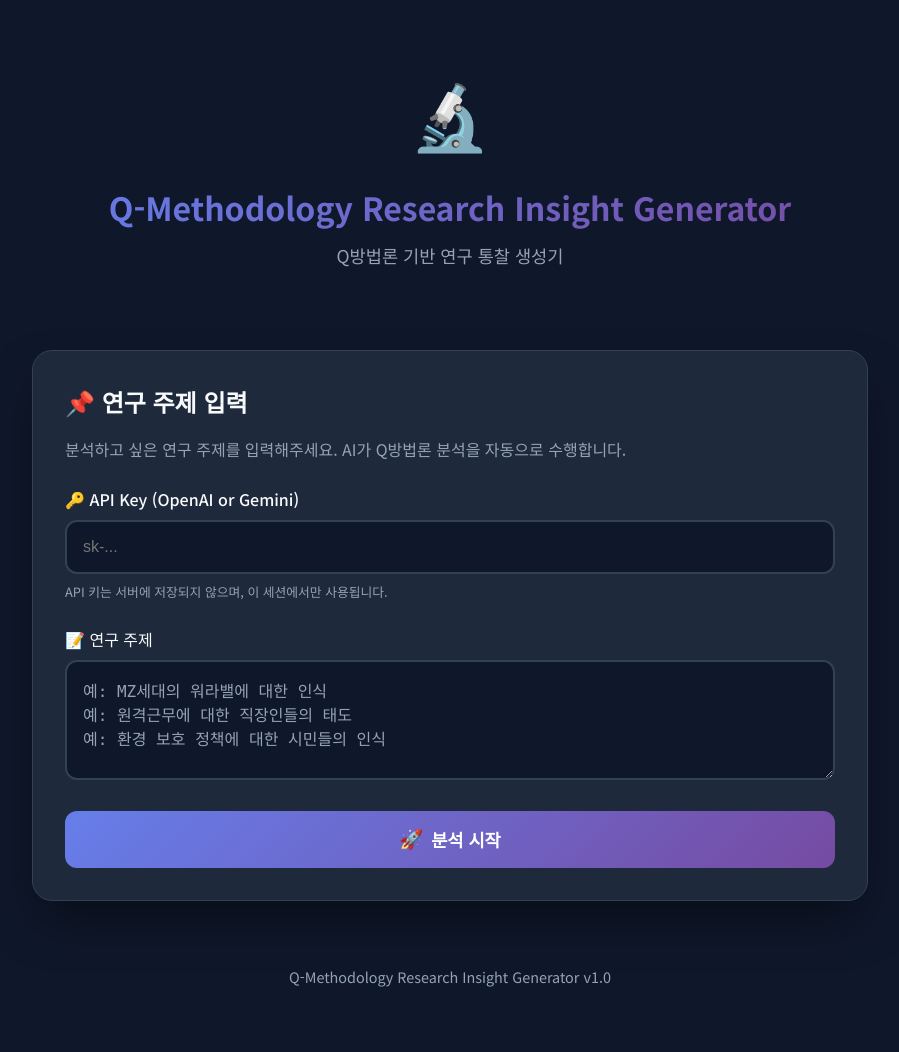
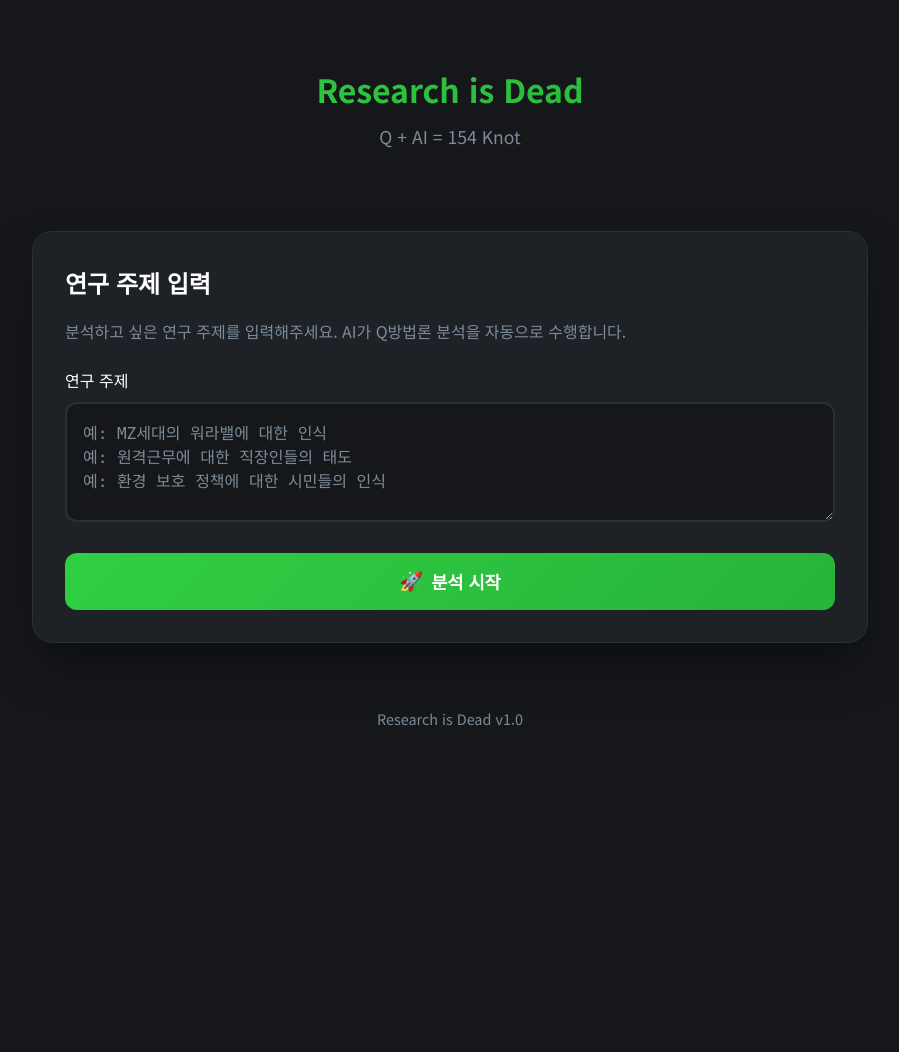
Before and after one commit to jensenjunseon-arch/Qmethod, a Flask app: page / in a window 1280 px wide. Shown: the whole page, without its empty margins (190-1089 px from the left). After the commit the page ends 726 px from the top, so only its background shows below. Run offline with Flask 3, Linux system fonts and the light colour scheme.

Commit message:
UI 개선(Ghost Green 테마), 제목 변경('Research is Dead'), 이모지 제거 및 API 관리 방식 개선

```diff
--- a/app.py
+++ b/app.py
@@ -109,13 +109,20 @@ def start_analysis():
     """분석 시작"""
     data = request.json
     topic = data.get('topic', '')
-    api_key = data.get('api_key', '')
+    api_key = data.get('api_key', '').strip()
 
     if not topic:
         return jsonify({'error': '연구 주제를 입력해주세요.'}), 400
 
+    # If no API key provided in request, check server configuration
     if not api_key:
-        return jsonify({'error': 'OpenAI API Key를 입력해주세요.'}), 400
+        if config.OPENAI_API_KEY:
+            api_key = config.OPENAI_API_KEY
+        elif config.GOOGLE_API_KEY:
+            api_key = config.GOOGLE_API_KEY
+
+    if not api_key:
+        return jsonify({'error': '서버에 API Key가 설정되어 있지 않습니다. 관리자에게 문의하세요.'}), 400
 
     session_id = str(uuid.uuid4())
     sessions[session_id] = {
@@ -303,6 +310,6 @@ if __name__ == '__main__':
     print("🚀 Q-Methodology Web Application")
     print("="*60)
     print(f"\n   URL: http://localhost:8080")
-    print(f"   API Key: {'✅ 설정됨' if config.OPENAI_API_KEY else '❌ 미설정'}\n")
+    print(f"   API Key: {'✅ 설정됨' if (config.OPENAI_API_KEY or config.GOOGLE_API_KEY) else '❌ 미설정'}\n")
 
     app.run(host='0.0.0.0', port=8080, debug=True, use_reloader=False, threaded=True)
--- a/static/app.js
+++ b/static/app.js
@@ -17,7 +17,6 @@ class QMethodApp {
         this.resultSection = document.getElementById('result-section');
         this.errorSection = document.getElementById('error-section');
 
-        this.apiKeyInput = document.getElementById('api-key-input');
         this.topicInput = document.getElementById('topic-input');
         this.startBtn = document.getElementById('start-btn');
         this.restartBtn = document.getElementById('restart-btn');
@@ -47,14 +46,7 @@ class QMethodApp {
     }
 
     async startAnalysis() {
-        const apiKey = this.apiKeyInput.value.trim();
         const topic = this.topicInput.value.trim();
-
-        if (!apiKey) {
-            alert('OpenAI API Key를 입력해주세요.');
-            this.apiKeyInput.focus();
-            return;
-        }
 
         if (!topic) {
             alert('연구 주제를 입력해주세요.');
@@ -69,7 +61,7 @@ class QMethodApp {
             const response = await fetch('/api/start', {
                 method: 'POST',
                 headers: { 'Content-Type': 'application/json' },
-                body: JSON.stringify({ topic, api_key: apiKey })
+                body: JSON.stringify({ topic })
             });
 
             const data = await response.json();
@@ -182,7 +174,7 @@ class QMethodApp {
 
         // Summary - compact with collapsible stats section
         this.resultSummary.innerHTML = `
-            <h3>📊 분석 결과 요약</h3>
+            <h3>분석 결과 요약</h3>
             <p><strong>연구 주제:</strong> ${result.topic_info?.final_topic || result.topic_info?.topic || 'N/A'}</p>
             <div class="summary-grid">
                 <div class="summary-item"><span class="summary-label">Q-Set 문항</span><span class="summary-value">${result.q_set?.length || 0}개</span></div>
--- a/static/style.css
+++ b/static/style.css
@@ -1,22 +1,28 @@
 /* Q-Methodology Web App Styles */
 
 :root {
-    --primary: #6366f1;
-    --primary-dark: #4f46e5;
-    --primary-light: #818cf8;
-    --secondary: #0ea5e9;
-    --success: #10b981;
+    /* Ghost Green Theme */
+    --primary: #30cf43;
+    --primary-dark: #28b339;
+    --primary-light: #5ddb6c;
+    --secondary: #7c8b9a;
+    --success: #30cf43;
     --warning: #f59e0b;
     --error: #ef4444;
-    --bg-dark: #0f172a;
-    --bg-card: #1e293b;
-    --bg-card-hover: #334155;
-    --text-primary: #f8fafc;
-    --text-secondary: #94a3b8;
-    --border: #334155;
-    --gradient-1: linear-gradient(135deg, #667eea 0%, #764ba2 100%);
-    --gradient-2: linear-gradient(135deg, #f093fb 0%, #f5576c 100%);
-    --gradient-3: linear-gradient(135deg, #4facfe 0%, #00f2fe 100%);
+
+    /* Grey Palette */
+    --bg-dark: #15171a;
+    --bg-card: #1e2227;
+    --bg-card-hover: #2a2f36;
+    --text-primary: #ffffff;
+    --text-secondary: #7c8b9a;
+    --text-muted: #ced4d9;
+    --border: #2a2f36;
+
+    /* Ghost Green Gradients */
+    --gradient-1: linear-gradient(135deg, #30cf43 0%, #28b339 100%);
+    --gradient-2: linear-gradient(135deg, #30cf43 0%, #5ddb6c 100%);
+    --gradient-3: linear-gradient(135deg, #30cf43 0%, #7c8b9a 100%);
 }
 
 * {
@@ -134,7 +140,7 @@ input[type="password"]:focus,
 input[type="text"]:focus {
     outline: none;
     border-color: var(--primary);
-    box-shadow: 0 0 0 4px rgba(99, 102, 241, 0.2);
+    box-shadow: 0 0 0 4px rgba(48, 207, 67, 0.2);
 }
 
 .api-key-hint {
@@ -160,7 +166,7 @@ textarea {
 textarea:focus {
     outline: none;
     border-color: var(--primary);
-    box-shadow: 0 0 0 4px rgba(99, 102, 241, 0.2);
+    box-shadow: 0 0 0 4px rgba(48, 207, 67, 0.2);
 }
 
 textarea::placeholder {
@@ -191,7 +197,7 @@ textarea::placeholder {
 
 .btn-primary:hover {
     transform: translateY(-2px);
-    box-shadow: 0 10px 30px rgba(99, 102, 241, 0.4);
+    box-shadow: 0 10px 30px rgba(48, 207, 67, 0.4);
 }
 
 .btn-primary:disabled {
@@ -343,7 +349,9 @@ textarea::placeholder {
 
 /* Result */
 .result-summary {
-    background: var(--gradient-1);
+    background: var(--bg-card);
+    border: 2px solid var(--primary);
+    color: var(--text-primary);
     padding: 1.5rem;
     border-radius: 15px;
     margin-bottom: 2rem;
@@ -491,7 +499,7 @@ footer {
     font-style: italic;
     margin-top: 0.5rem;
     padding: 0.5rem;
-    background: rgba(99, 102, 241, 0.1);
+    background: rgba(48, 207, 67, 0.1);
     border-radius: 5px;
 }
 
@@ -679,7 +687,7 @@ details[open]>.accordion-trigger::before {
 }
 
 .nested-trigger:hover {
-    background: rgba(99, 102, 241, 0.2);
+    background: rgba(48, 207, 67, 0.2);
 }
 
 .nested-trigger::-webkit-details-marker {
@@ -738,7 +746,7 @@ details[open]>.nested-trigger::before {
 }
 
 .type-detail-btn:hover {
-    background: rgba(99, 102, 241, 0.2);
+    background: rgba(48, 207, 67, 0.2);
     border-color: var(--primary);
 }
 
--- a/templates/index.html
+++ b/templates/index.html
@@ -4,7 +4,7 @@
 <head>
     <meta charset="UTF-8">
     <meta name="viewport" content="width=device-width, initial-scale=1.0">
-    <title>Q-Methodology Research Insight Generator</title>
+    <title>Research is Dead</title>
     <link rel="stylesheet" href="/static/style.css">
     <link href="https://fonts.googleapis.com/css2?family=Noto+Sans+KR:wght@300;400;500;700&display=swap"
         rel="stylesheet">
@@ -14,27 +14,21 @@
     <div class="container">
         <!-- Header -->
         <header class="header">
-            <div class="logo">🔬</div>
-            <h1>Q-Methodology Research Insight Generator</h1>
-            <p class="subtitle">Q방법론 기반 연구 통찰 생성기</p>
+
+            <h1>Research is Dead</h1>
+            <p class="subtitle">Q + AI = 154 Knot</p>
         </header>
 
         <!-- Main Content -->
         <main>
             <!-- Input Section -->
             <section id="input-section" class="card">
-                <h2>📌 연구 주제 입력</h2>
+                <h2>연구 주제 입력</h2>
                 <p class="description">분석하고 싶은 연구 주제를 입력해주세요. AI가 Q방법론 분석을 자동으로 수행합니다.</p>
 
-                <!-- API Key Input -->
-                <div class="input-group api-key-group">
-                    <label for="api-key-input">🔑 API Key (OpenAI or Gemini)</label>
-                    <input type="password" id="api-key-input" placeholder="sk-..." autocomplete="off">
-                    <small class="api-key-hint">API 키는 서버에 저장되지 않으며, 이 세션에서만 사용됩니다.</small>
-                </div>
 
                 <div class="input-group">
-                    <label for="topic-input">📝 연구 주제</label>
+                    <label for="topic-input">연구 주제</label>
                     <textarea id="topic-input"
                         placeholder="예: MZ세대의 워라밸에 대한 인식&#10;예: 원격근무에 대한 직장인들의 태도&#10;예: 환경 보호 정책에 대한 시민들의 인식"></textarea>
                 </div>
@@ -101,7 +95,7 @@
 
             <!-- Result Section -->
             <section id="result-section" class="card hidden">
-                <h2>✅ 분석 완료</h2>
+                <h2>분석 완료</h2>
 
                 <div id="result-summary" class="result-summary"></div>
 
@@ -123,7 +117,7 @@
 
         <!-- Footer -->
         <footer>
-            <p>Q-Methodology Research Insight Generator v1.0</p>
+            <p>Research is Dead v1.0</p>
         </footer>
     </div>
 
```
Also changed, not shown: static/favicon.png (added).
